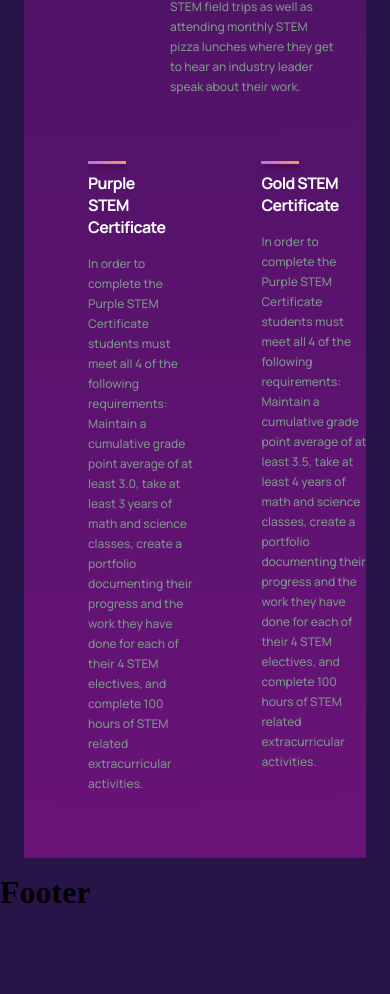
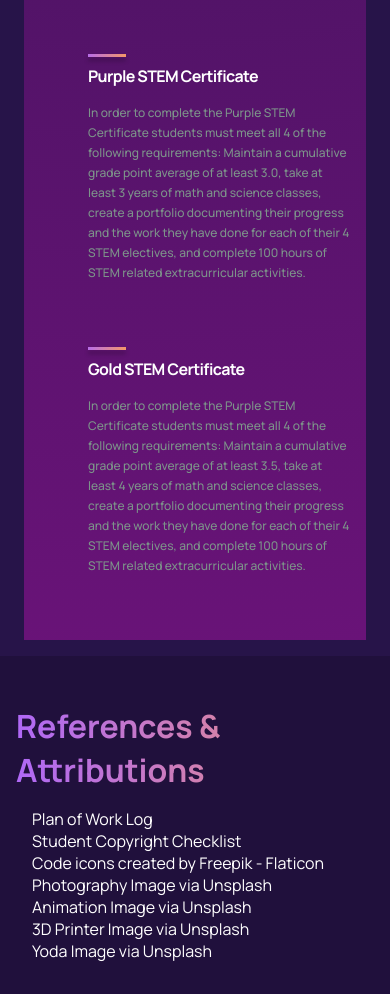
Before and after one commit to jaybrt/tsa_webmaster, a React (Create React App) app: page / in a window 390 px wide. Shown: the part 4775-5769 px from the top of the page. Before the commit the page ends 5686 px from the top, so only its background shows below. Built offline with nearby package versions, Linux system fonts and the light colour scheme.

Commit message:
footer and various responsiveness changes

```diff
--- a/src/components/navbar/navbar.css
+++ b/src/components/navbar/navbar.css
@@ -79,7 +79,7 @@
   flex-direction: column;
 
   text-align: end;
-  background: var(--color-footer);
+  background: var(--color-alt);
   padding: 2rem;
   position: absolute;
   top: 40px;
--- a/src/containers/footer/Footer.jsx
+++ b/src/containers/footer/Footer.jsx
@@ -3,8 +3,51 @@ import "./footer.css";
 
 const Footer = () => {
   return (
-    <div>
-      <h1>Footer</h1>
+    <div className="lhs__footer">
+      <div className="lhs__footer-title gradient__text">
+        <h1>References & Attributions</h1>
+      </div>
+      <div className="lhs__footer-container">
+        <a
+          href={process.env.PUBLIC_URL + "/plan-of-work-log.pdf"}
+          title="plan of work log"
+        >
+          Plan of Work Log
+        </a>
+        <a
+          href={process.env.PUBLIC_URL + "/copyright-checklist.pdf"}
+          title="copyright checklist"
+        >
+          Student Copyright Checklist
+        </a>
+        <a href="https://www.flaticon.com/free-icons/code" title="code icons">
+          Code icons created by Freepik - Flaticon
+        </a>
+        <a
+          href="https://unsplash.com/photos/IVaKksEZmZA?utm_source=unsplash&utm_medium=referral&utm_content=creditShareLink"
+          title="photography image"
+        >
+          Photography Image via Unsplash
+        </a>
+        <a
+          href="https://unsplash.com/photos/p8GmCEgSmmo?utm_source=unsplash&utm_medium=referral&utm_content=creditShareLink"
+          title="animation image"
+        >
+          Animation Image via Unsplash
+        </a>
+        <a
+          href="https://unsplash.com/photos/nHRfTeqAxjs?utm_source=unsplash&utm_medium=referral&utm_content=creditShareLink"
+          title="3d printer image"
+        >
+          3D Printer Image via Unsplash
+        </a>
+        <a
+          href="https://unsplash.com/photos/Jcuz3_e1moQ?utm_source=unsplash&utm_medium=referral&utm_content=creditShareLink"
+          title="yoda image"
+        >
+          Yoda Image via Unsplash
+        </a>
+      </div>
     </div>
   );
 };
--- a/src/containers/footer/footer.css
+++ b/src/containers/footer/footer.css
@@ -0,0 +1,39 @@
+.lhs__footer {
+  padding: 2rem 0;
+  background-color: var(--color-footer);
+  display: flex;
+  flex-direction: column;
+}
+
+.lhs__footer h1 {
+  font-family: var(--font-family);
+  color: #fff;
+  margin: 1rem;
+}
+
+.lhs__footer-container a {
+  font-family: var(--font-family);
+  color: #fff;
+  min-width: max-content;
+}
+
+.lhs__footer-container {
+  margin: 0 2rem;
+  display: flex;
+  flex-wrap: wrap;
+  flex-direction: column;
+  max-height: 100px;
+}
+
+.lhs__footer-container a:hover {
+  text-decoration: underline;
+}
+
+@media screen and (max-width: 650px) {
+  .lhs__footer-container {
+    max-height: unset;
+  }
+  .lhs__footer-container a {
+    min-width: min-content;
+  }
+}
--- a/src/containers/stemCertificate/stemCertificate.css
+++ b/src/containers/stemCertificate/stemCertificate.css
@@ -57,3 +57,16 @@
 .lhs__stemcertificate-container > :nth-child(1) {
   margin-bottom: 2rem;
 }
+
+@media screen and (max-width: 650px) {
+  .lhs__stemcertificate-features {
+    flex-direction: column;
+  }
+  .lhs__stemcertificate-container .lhs__features-container__feature {
+    flex-direction: column;
+  }
+}
+
+.lhs__stemcertificate-container .lhs__features-container__feature-text {
+  padding-right: 1rem;
+}
--- a/src/index.css
+++ b/src/index.css
@@ -1,19 +1,20 @@
-@import url('https://fonts.googleapis.com/css2?family=Manrope:wght@200;300;400;500;600;700;800&display=swap');
+@import url("https://fonts.googleapis.com/css2?family=Manrope:wght@200;300;400;500;600;700;800&display=swap");
 
 :root {
-  --font-family: 'Manrope', sans-serif;
+  --font-family: "Manrope", sans-serif;
 
-  --gradient-text: linear-gradient(89.97deg, #AE67FA 1.84%, #F49867 102.67%);
-  --gradient-bar: linear-gradient(103.22deg, #AE67FA -13.86%, #F49867 99.55%);
+  --gradient-text: linear-gradient(89.97deg, #ae67fa 1.84%, #f49867 102.67%);
+  --gradient-bar: linear-gradient(103.22deg, #ae67fa -13.86%, #f49867 99.55%);
 
   --color-bg: #271449;
-  --color-footer : #691378;
+  --color-alt: #691378;
   --color-blog: #042c54;
-  --color-text: #81AFDD;
-  --color-subtext: #FF8A71;
+  --color-text: #81afdd;
+  --color-subtext: #ff8a71;
   --russian-violet: #271449;
   --patriarch: #691378;
   --xanadu: #7d938a;
   --antique-white: #ffeed6;
   --xanadu-2: #808f87;
+  --color-footer: #20103c;
 }
```
Also changed, not shown: 2 other files (tests, documents, lock files or other folders).
